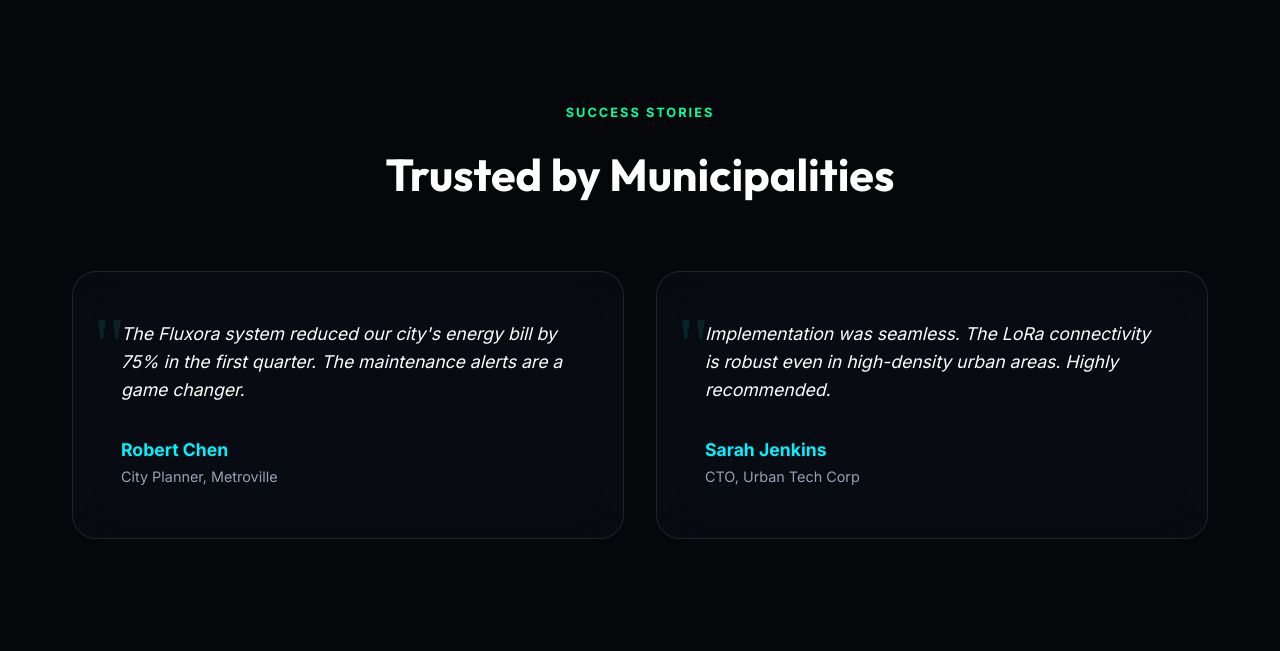
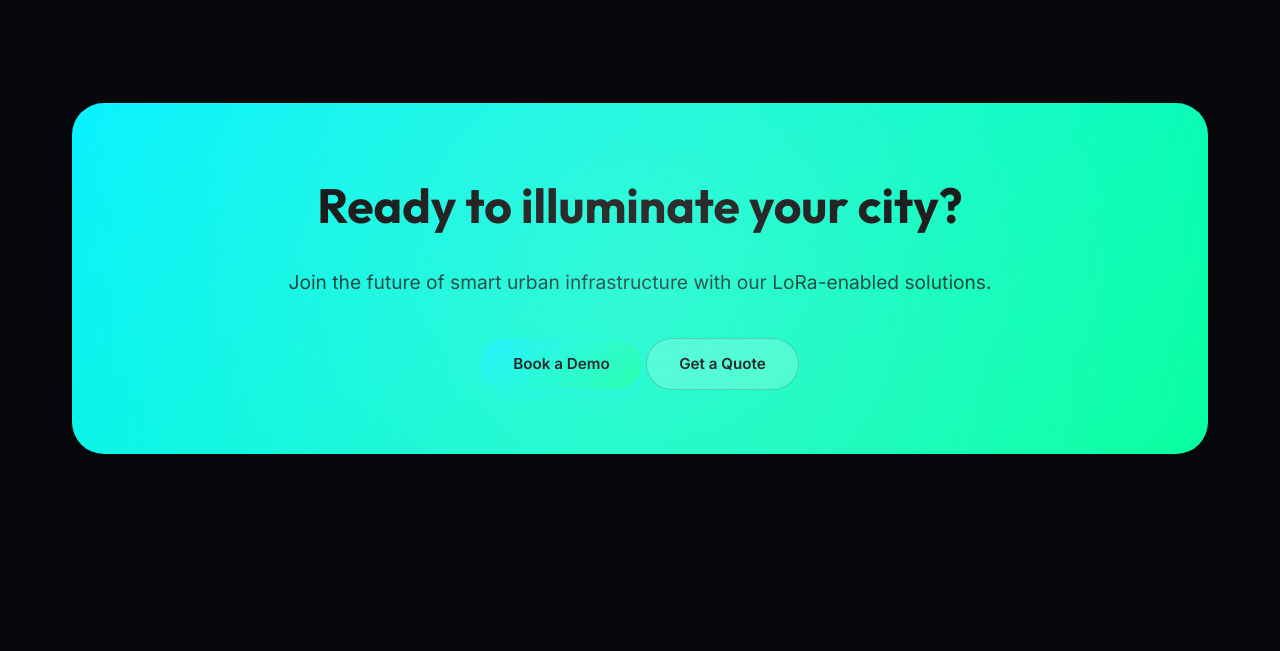
Before and after one commit to barathraj130/Street_light, a website: page index.html in a window 1280 px wide. Shown: the part 4711-5362 px from the top of the page. Drawn offline with nearby package versions, Linux system fonts and the light colour scheme.

Commit message:
Remove testimonials and update use-case images

```diff
--- a/index.html
+++ b/index.html
@@ -280,37 +280,7 @@
         </div>
     </section>
 
-    <!-- Testimonials (Optional) -->
-    <section class="testimonials section-padding">
-        <div class="container">
-            <div class="section-header reveal">
-                <span class="subtitle">Success Stories</span>
-                <h2>Trusted by Municipalities</h2>
-            </div>
-            <div class="testimonial-grid">
-                <div class="testimonial-card reveal">
-                    <div class="quote-icon">"</div>
-                    <p>The Fluxora system reduced our city's energy bill by 75% in the first quarter. The maintenance alerts are a game changer.</p>
-                    <div class="author">
-                        <div class="author-info">
-                            <strong>Robert Chen</strong>
-                            <span>City Planner, Metroville</span>
-                        </div>
-                    </div>
-                </div>
-                <div class="testimonial-card reveal delay-1">
-                    <div class="quote-icon">"</div>
-                    <p>Implementation was seamless. The LoRa connectivity is robust even in high-density urban areas. Highly recommended.</p>
-                    <div class="author">
-                        <div class="author-info">
-                            <strong>Sarah Jenkins</strong>
-                            <span>CTO, Urban Tech Corp</span>
-                        </div>
-                    </div>
-                </div>
-            </div>
-        </div>
-    </section>
+
 
     <!-- CTA Section -->
     <section class="cta section-padding">
--- a/style.css
+++ b/style.css
@@ -561,10 +561,10 @@ h1, h2, h3, .logo-text {
     cursor: pointer;
 }
 
-.use-case-img#usecase1 { background: linear-gradient(45deg, #0f172a, #1e293b), url('https://images.unsplash.com/photo-1519491051520-5f0539362363?auto=format&fit=crop&q=80&w=800'); background-size: cover; }
-.use-case-img#usecase2 { background: linear-gradient(45deg, #0f172a, #0d1117), url('https://images.unsplash.com/photo-1477959858617-67f85cf4f1df?auto=format&fit=crop&q=80&w=800'); background-size: cover; }
-.use-case-img#usecase3 { background: linear-gradient(45deg, #1e1b4b, #312e81), url('https://images.unsplash.com/photo-1541339907198-e08756ebafe3?auto=format&fit=crop&q=80&w=800'); background-size: cover; }
-.use-case-img#usecase4 { background: linear-gradient(45deg, #064e3b, #065f46), url('https://images.unsplash.com/photo-1581091226825-a6a2a5aee158?auto=format&fit=crop&q=80&w=800'); background-size: cover; }
+.use-case-img#usecase1 { background: linear-gradient(rgba(0,0,0,0.3), rgba(0,0,0,0.3)), url('https://images.unsplash.com/photo-1545143333-6382f1d5b893?auto=format&fit=crop&q=80&w=800'); background-size: cover; }
+.use-case-img#usecase2 { background: linear-gradient(rgba(0,0,0,0.3), rgba(0,0,0,0.3)), url('https://images.unsplash.com/photo-1477959858617-67f85cf4f1df?auto=format&fit=crop&q=80&w=800'); background-size: cover; }
+.use-case-img#usecase3 { background: linear-gradient(rgba(0,0,0,0.3), rgba(0,0,0,0.3)), url('https://images.unsplash.com/photo-1541339907198-e08756ebafe3?auto=format&fit=crop&q=80&w=800'); background-size: cover; }
+.use-case-img#usecase4 { background: linear-gradient(rgba(0,0,0,0.3), rgba(0,0,0,0.3)), url('https://images.unsplash.com/photo-1581091226825-a6a2a5aee158?auto=format&fit=crop&q=80&w=800'); background-size: cover; }
 
 .visual-card #heroImage {
     background: url('assets/prototype.png');
```
